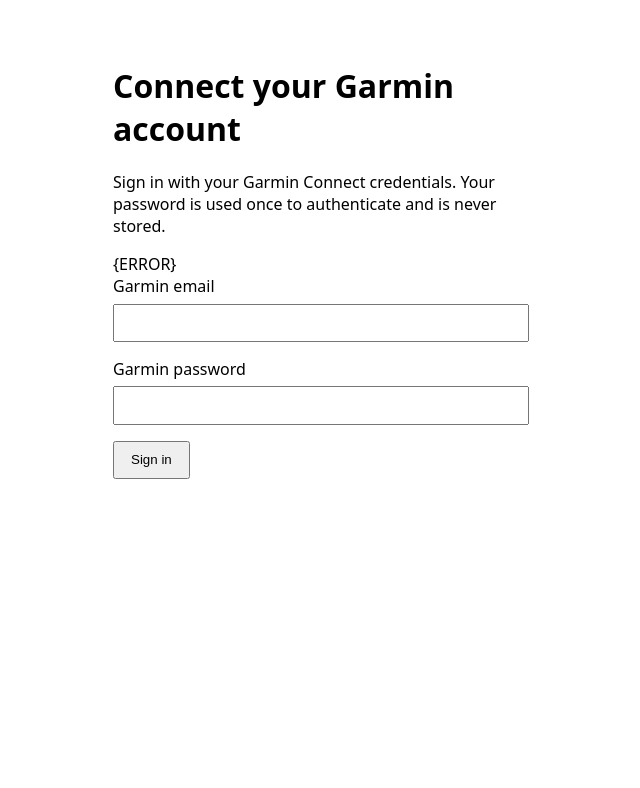
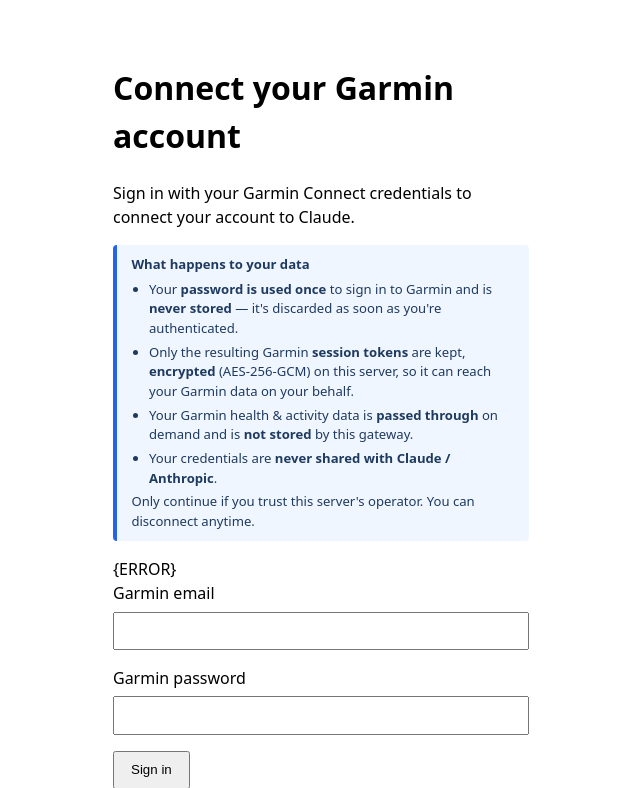
Before and after one commit to JustinMist/missingmcp, a Python web app: template src/garmin_gateway/templates/authorize.html in a window 1280 px wide. Shown: the top 788 px of the page, without its empty margins (319-959 px from the left). Before the commit the page ends 479 px from the top, so only its background shows below. Run offline with Jinja, Linux system fonts and the light colour scheme; the template is opened without the code that fills it, so the values that code supplies are empty.

Commit message:
docs(ui): add a data-processing notice to the login/MFA/landing pages
Users enter their Garmin credentials on these pages, so spell out plainly what
happens to their data:
- authorize.html: a "What happens to your data" box — password used once and
  never stored, only encrypted session tokens kept, Garmin data passed through
  (not stored), credentials never shared with Claude/Anthropic.
- mfa.html: short note that the code isn't stored.
- landing.html: note that passed-through Garmin data is not stored.

```diff
--- a/src/garmin_gateway/templates/authorize.html
+++ b/src/garmin_gateway/templates/authorize.html
@@ -1,12 +1,23 @@
 <!doctype html>
 <html><head><meta charset="utf-8"><title>Connect Garmin</title>
-<style>body{font-family:system-ui;max-width:26rem;margin:4rem auto;padding:0 1rem}
+<style>body{font-family:system-ui;max-width:26rem;margin:4rem auto;padding:0 1rem;line-height:1.5}
 input{display:block;width:100%;padding:.6rem;margin:.4rem 0 1rem;box-sizing:border-box}
-button{padding:.6rem 1rem}.err{color:#b00}</style></head>
+button{padding:.6rem 1rem}.err{color:#b00}
+.note{background:#f0f6ff;border-left:4px solid #2563eb;padding:.6rem .9rem;border-radius:4px;margin:1rem 0;font-size:.82rem;color:#1e3a5f}
+.note ul{margin:.3rem 0 0 1.1rem;padding:0}.note li{margin:.25rem 0}</style></head>
 <body>
 <h1>Connect your Garmin account</h1>
-<p>Sign in with your Garmin Connect credentials. Your password is used once to
-authenticate and is never stored.</p>
+<p>Sign in with your Garmin Connect credentials to connect your account to Claude.</p>
+<div class="note">
+  <strong>What happens to your data</strong>
+  <ul>
+    <li>Your <strong>password is used once</strong> to sign in to Garmin and is <strong>never stored</strong> — it's discarded as soon as you're authenticated.</li>
+    <li>Only the resulting Garmin <strong>session tokens</strong> are kept, <strong>encrypted</strong> (AES-256-GCM) on this server, so it can reach your Garmin data on your behalf.</li>
+    <li>Your Garmin health &amp; activity data is <strong>passed through</strong> on demand and is <strong>not stored</strong> by this gateway.</li>
+    <li>Your credentials are <strong>never shared with Claude / Anthropic</strong>.</li>
+  </ul>
+  Only continue if you trust this server's operator. You can disconnect anytime.
+</div>
 {ERROR}
 <form method="post" action="/oauth/authorize">
   <input type="hidden" name="csrf" value="{CSRF}">
--- a/src/garmin_gateway/templates/landing.html
+++ b/src/garmin_gateway/templates/landing.html
@@ -41,7 +41,7 @@
     <strong>Important:</strong> Your Garmin password is used once to sign in and is <strong>never stored</strong>. Only the resulting Garmin session tokens are kept on this server, encrypted with AES-256-GCM. <strong>Only use this gateway if you trust the server operator.</strong> This instance is operated by {OPERATOR_NAME}{OPERATOR_EMAIL}.
   </div>
 
-  <p>Authentication uses OAuth 2.1 with PKCE. Your credentials are never shared with Claude &mdash; they are only used server-side to authenticate with Garmin.</p>
+  <p>Authentication uses OAuth 2.1 with PKCE. Your credentials are never shared with Claude &mdash; they are only used server-side to authenticate with Garmin. Your Garmin health &amp; activity data is passed through to Claude on demand and is <strong>not stored</strong> by this gateway.</p>
 
   <hr>
   <p><small><a href="https://github.com/VelkyVenik/garmin-mcp-gateway">Source code on GitHub</a> &middot; built on <a href="https://github.com/Taxuspt/garmin_mcp">garmin_mcp</a></small></p>
```
Also changed, not shown: src/garmin_gateway/templates/mfa.html (+5 -2 lines).
